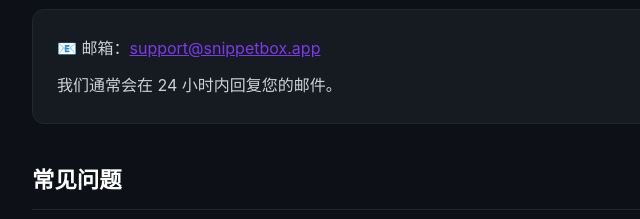
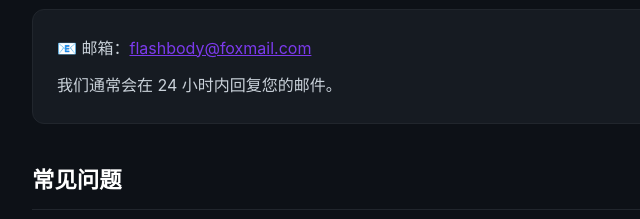
Before and after one commit to flashbody/snippetbox-privacy, a plain HTML site: page support.html in a window 1280 px wide. Shown: the part 389-608 px from the top of the page, 228-868 px from the left. Drawn offline with Linux system fonts and the light colour scheme.

Commit message:
Update support.html

```diff
--- a/support.html
+++ b/support.html
@@ -147,7 +147,7 @@
 
             <h2>联系我们</h2>
             <div class="contact-card">
-                <p>📧 邮箱：<a href="mailto:support@snippetbox.app">support@snippetbox.app</a></p>
+                <p>📧 邮箱：<a href="mailto:flashbody@foxmail.com">flashbody@foxmail.com</a></p>
                 <p>我们通常会在 24 小时内回复您的邮件。</p>
             </div>
 
```
